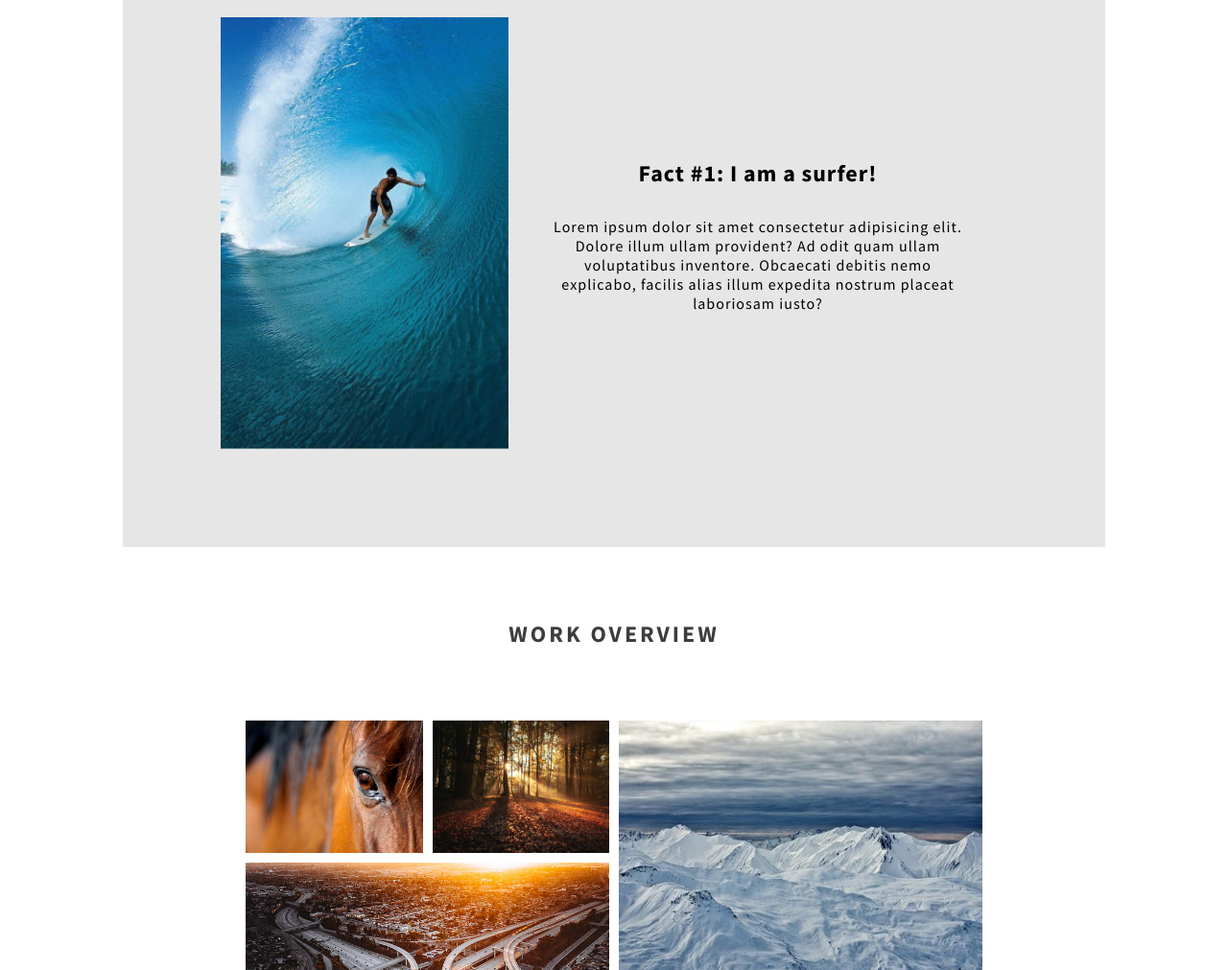
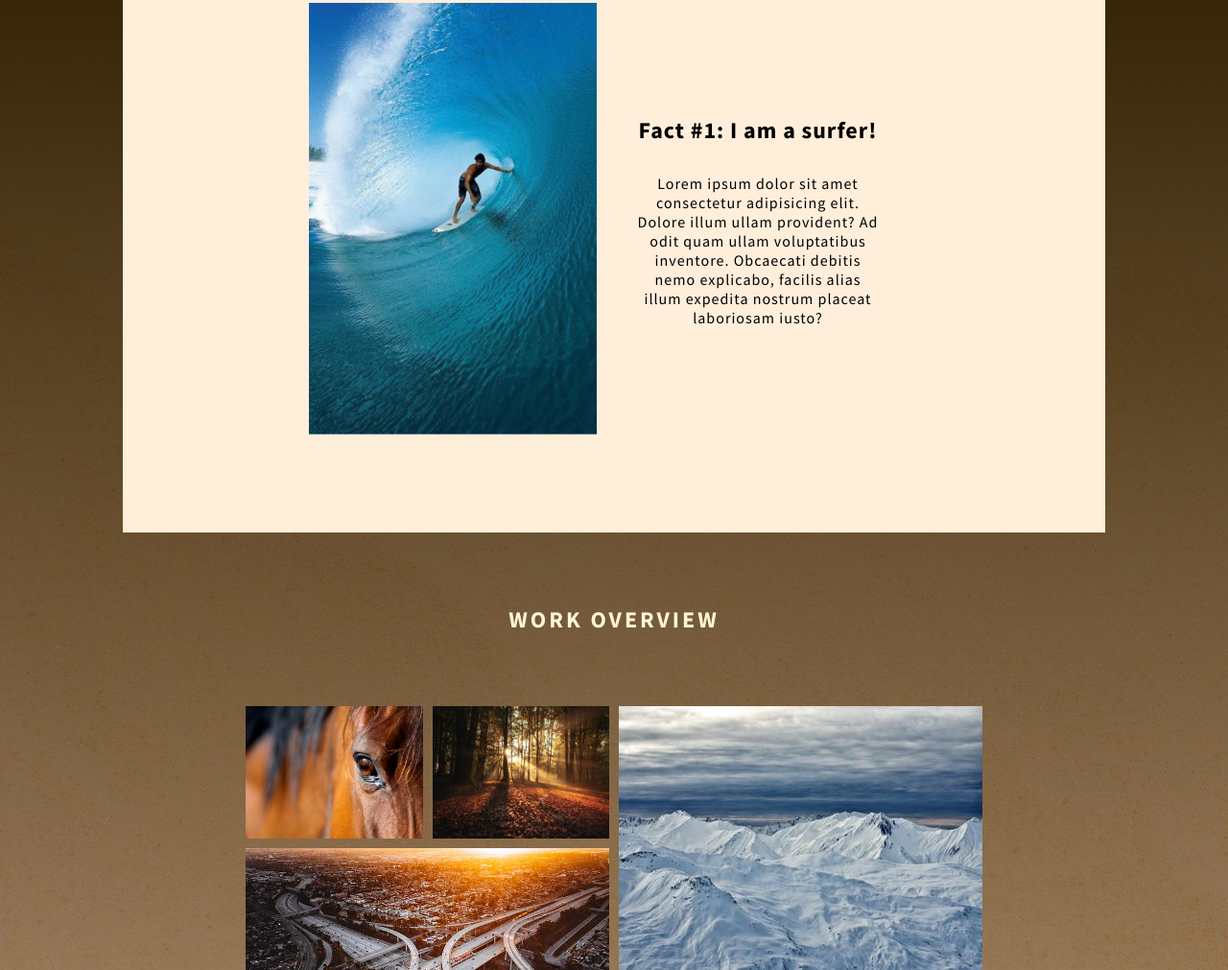
Before and after one commit to Poletron/HomeCSS, a plain HTML site: page index.html in a window 1280 px wide. Shown: the part 895-1906 px from the top of the page at 96% size. Drawn offline with Linux system fonts and the light colour scheme.

Commit message:
Add files via upload

```diff
--- a/css/styles.css
+++ b/css/styles.css
@@ -1,6 +1,8 @@
 @import url('https://fonts.googleapis.com/css2?family=Merriweather&display=swap');
 @import url('https://fonts.googleapis.com/css2?family=Source+Sans+Pro&display=swap');
 @import url('https://fonts.googleapis.com/css2?family=Source+Sans+Pro:wght@700&display=swap');
+
+@import url('https://css.gg/css?=|chevron-left|chevron-right');
 
 
 /*RESET CSS*/
@@ -76,7 +78,8 @@ nav > *, nav > ul > li{
 /*HEADER*/
 
 header {
-    background-image:linear-gradient(rgba(0,0,0,0.3),rgba(0,0,0,0.2)), url(../media/bg-header.png);
+    background-image:linear-gradient(rgba(0,0,0,0.0),rgb(44, 29, 0)), url(../media/bg-header.png);
+
     background-size: cover;
     width: 100%;
     height: 100vh;
@@ -131,16 +134,19 @@ header h2{
 }
 
 /* Slider */
+.bg-sand{
+    background-image: linear-gradient(rgb(46, 30, 0),rgba(0, 0, 0, 0)), url(../media/bg-sand.jpg);
+}
 
 .flex-container{
     height:650px;
     display: flex;
     width: 80%;
-    margin: 15px auto;
+    margin: 0px auto;
     text-align: center;
     flex-direction: row;
     align-items: center;
-    background-color: rgb(230, 230, 230);
+    background-color: rgb(255, 238, 218);
     justify-content: center;
     align-content: center;
 }
@@ -153,6 +159,13 @@ header h2{
     height: min-content;
 }
 
+.flex-container i {
+    padding: 5px 30px 5px 30px;
+}
+
+.gg-chevron-right, .gg-chevron-left{
+    width: 55px !important;
+}
 .box-container{
     width: 500px;
     padding: 25px;
@@ -175,7 +188,7 @@ h4{
     text-align: center;
     font-size: x-large;
     letter-spacing: 3px;
-    color: #3d3d3d;
+    color: #fff4d6;
 }
 
 .grid-container{
--- a/index.html
+++ b/index.html
@@ -7,13 +7,13 @@
     <title>Document</title>
     <link rel="stylesheet" href="css/styles.css">
 </head>
-<body>
+<body >
     <header>
         <nav class="flex-container-nav">
             <li class="box-nav"><a href="">HOME</a></li>
-            <li class="box-nav"><a href="">PORTFOLIO</a></li>
+            <li class="box-nav"><a href="">ABOUT</a></li>
             <li class="box-nav"><a href="" id="logo-nav">LOGO</a></li>
-            <li class="box-nav"><a href="">ABOUT</a></li>
+            <li class="box-nav"><a href="">WORK</a></li>
             <li class="box-nav"><a href="">CONTACT</a></li>
         </nav>
         <div class="central-text">
@@ -22,19 +22,20 @@
 
         </div>
     </header>
+    <div class="bg-sand">
         <div class="flex-container">
             <div class="flex-container">
+                <i class="gg-chevron-left"></i>
                 <div>
                     <img src="media/1.jpg" alt="">
-
                 </div>
                 <div class="box-container">
                     <h3>Fact #1: I am a surfer!</h3>
                     <p>Lorem ipsum dolor sit amet consectetur adipisicing elit. Dolore illum ullam provident? Ad odit quam ullam voluptatibus inventore. Obcaecati debitis nemo explicabo, facilis alias illum expedita nostrum placeat laboriosam iusto?</p>
                 </div>
+                <i class="gg-chevron-right"></i>
             </div>
         </div>
-
         <h4>WORK OVERVIEW</h4>
 
 
@@ -46,6 +47,7 @@
             <div class="img5"><img src="media/6.jpg" alt=""> </div>
             <div class="img6"><img src="media/7.webp" alt=""> </div>
         </div></div>
-    <!-- <script src="https://kit.fontawesome.com/effeb7f4ea.js" crossorigin="anonymous"></script> -->
+    </div>
+
     </body>
     </html>
```
Also changed, not shown: media/bg-sand.jpg (added), 2 other files. Lines whose indentation alone changed are shown as unchanged.
